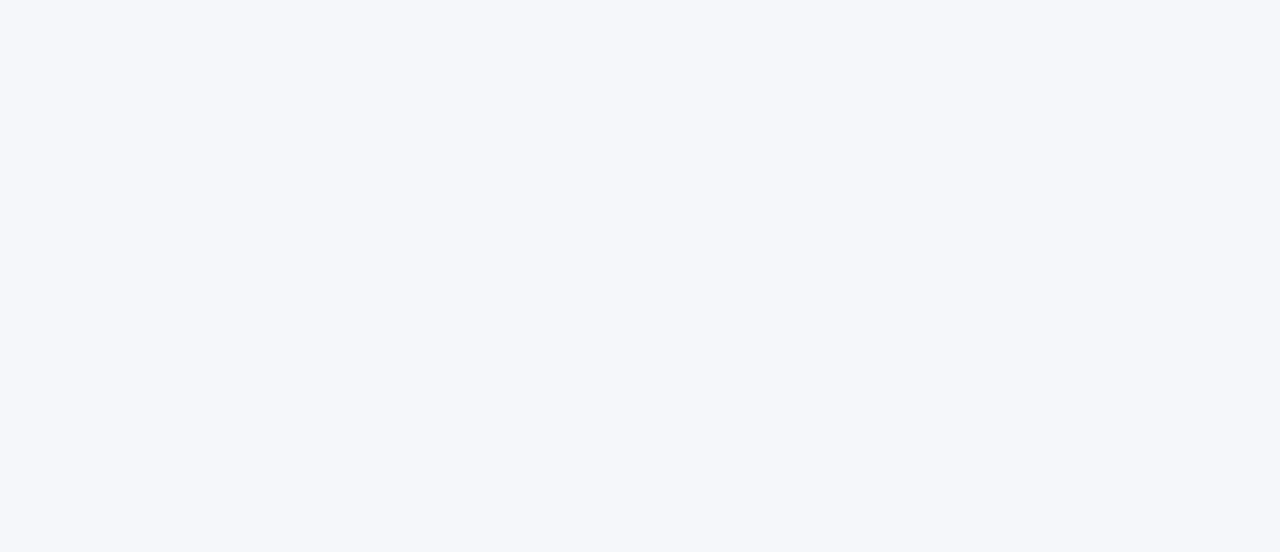
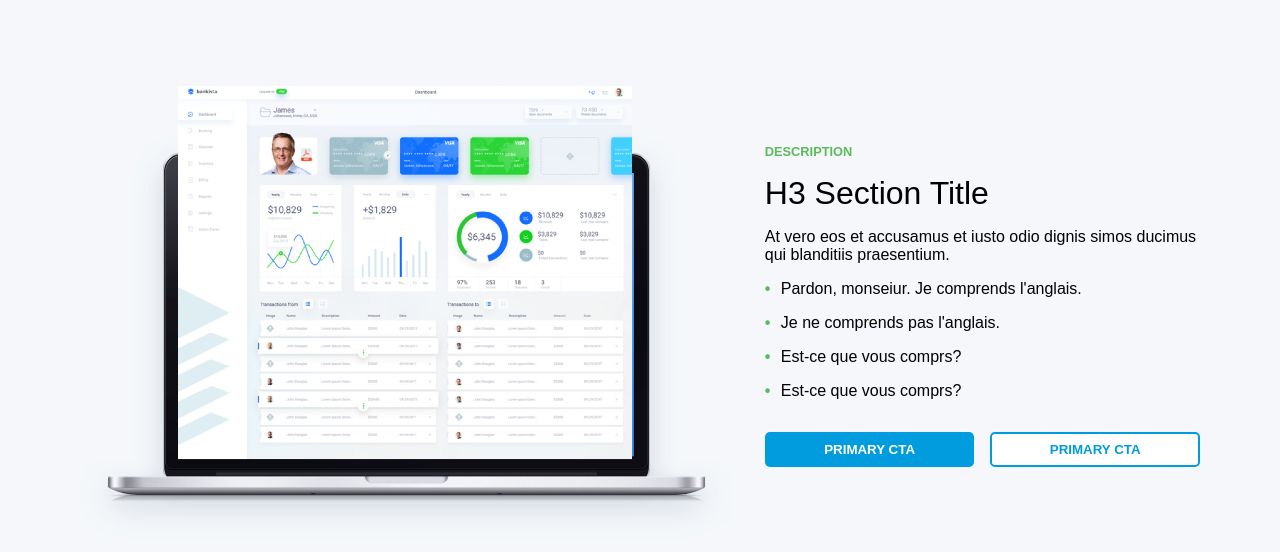
Before and after one commit to corymcdaniel/nd-test, a React (Create React App) app: page / in a window 1280 px wide. Shown: the part 1610-2162 px from the top of the page. Before the commit the page ends 1536 px from the top, so only its background shows below. Built offline with nearby package versions, Linux system fonts and the light colour scheme.

Commit message:
Refactor buttons and add the bottom cta section

```diff
--- a/src/App.js
+++ b/src/App.js
@@ -2,6 +2,7 @@ import React from 'react';
 import './App.scss';
 import RateListing from './components/cards/RateListing';
 import LiveNation from './components/sections/LiveNation';
+import CtaWithImage from './components/sections/CtaWithImage';
 
 function App() {
   return (
@@ -18,6 +19,10 @@ function App() {
       <section className={'live-nation'}>
         <LiveNation />
       </section>
+
+      <section className={'cta'}>
+        <CtaWithImage />
+      </section>
     </div>
   );
 }
--- a/src/App.scss
+++ b/src/App.scss
@@ -1,19 +1,16 @@
-.App {
-
-}
+@import "./styles/variables";
 
 /*TODO: Come back to this*/
 .hero {
   img {
-    width: 100vw;
+    max-width: 100vw;
   }
 }
 
 section {
-  width: 100%;
   max-width: 70rem;
   padding: 0 1.5rem;
-  margin: 3rem auto;
+  margin: 5rem auto;
 }
 
 .mortgage-rates {
@@ -27,3 +24,8 @@ section {
   padding: 0;
   margin: 0 auto;
 }
+
+@media (min-width: $medium) {
+  section {
+  }
+}
--- /dev/null
+++ b/src/components/buttons/Button.js
@@ -0,0 +1,24 @@
+import React from 'react';
+import PropTypes from 'prop-types';
+import './Button.scss';
+
+export const BUTTON_TYPES = {
+  PRIMARY: 'primary-btn',
+  SECONDARY: 'secondary-btn',
+};
+
+const Button = ({ onClick, text, type = BUTTON_TYPES.PRIMARY }) => {
+  return (
+    <button className={`button ${type}`} onClick={onClick}>
+      {text}
+    </button>
+  );
+};
+
+Button.propTypes = {
+  onClick: PropTypes.func.isRequired,
+  text: PropTypes.string.isRequired,
+  type: PropTypes.oneOf([BUTTON_TYPES.PRIMARY, BUTTON_TYPES.SECONDARY]),
+};
+
+export default Button;
--- a/src/components/buttons/PrimaryButton.scss
+++ b/src/components/buttons/Button.scss
@@ -1,8 +1,6 @@
 @import '../../styles/variables';
 
-.primary-btn {
-  background-color: $blue;
-  color: white;
+.button {
   font-weight: 600;
   text-transform: uppercase;
   border: 0;
@@ -10,3 +8,14 @@
   padding: .5rem 1.5rem;
   cursor: pointer;
 }
+
+.primary-btn {
+  background-color: $blue;
+  color: white;
+}
+
+.secondary-btn {
+  background-color: white;
+  color: $blue;
+  border: 2px solid $blue;
+}
--- a/src/components/buttons/PrimaryButton.js
+++ /dev/null
@@ -1,18 +0,0 @@
-import React from 'react';
-import PropTypes from 'prop-types';
-import './PrimaryButton.scss';
-
-const PrimaryButton = ({ onClick, text }) => {
-  return (
-    <button className={'primary-btn'} onClick={onClick}>
-      {text}
-    </button>
-  );
-};
-
-PrimaryButton.propTypes = {
-  onClick: PropTypes.func.isRequired,
-  text: PropTypes.string.isRequired,
-};
-
-export default PrimaryButton;
--- a/src/components/cards/RateCard.js
+++ b/src/components/cards/RateCard.js
@@ -1,7 +1,7 @@
 import React from 'react';
 import PropTypes from 'prop-types';
 import './RateCard.scss';
-import PrimaryButton from '../buttons/PrimaryButton';
+import Button from '../buttons/Button';
 
 const RateCard = (props) => {
   const onDetails = () => {};
@@ -15,7 +15,7 @@ const RateCard = (props) => {
         <h4 className={'super'}>{props.type}</h4>
         <h3 className={'length'}>{props.length}</h3>
         <p className={'apr'}>APR: {props.apr}</p>
-        <PrimaryButton onClick={onOpenAccount} text={'Open an account'} />
+        <Button onClick={onOpenAccount} text={'Open an account'} />
       </div>
       <div className={'details'}>
         <span>Details</span>
--- /dev/null
+++ b/src/components/sections/CtaWithImage.js
@@ -0,0 +1,36 @@
+import React from 'react';
+import Button, { BUTTON_TYPES } from '../buttons/Button';
+import './CtaWithImage.scss';
+
+const CtaWithImage = () => {
+  const onPrimaryCta = () => {};
+
+  return (
+    <div className={'cta-container'}>
+      <div className={'cta-image-container'}>
+        <img src={'images/macdemo.png'} alt={'CTA'} />
+      </div>
+      <div className={'cta-content'}>
+        <h4 className={'super'}>Description</h4>
+        <h3>H3 Section Title</h3>
+        <p>
+          At vero eos et accusamus et iusto odio dignis simos ducimus qui blanditiis praesentium.
+        </p>
+
+        <ul>
+          <li>Pardon, monseiur. Je comprends l'anglais.</li>
+          <li>Je ne comprends pas l'anglais.</li>
+          <li>Est-ce que vous comprs?</li>
+          <li>Est-ce que vous comprs?</li>
+        </ul>
+
+        <div className={'btn-container'}>
+          <Button onClick={onPrimaryCta} text={'Primary Cta'} type={BUTTON_TYPES.PRIMARY} />
+          <Button onClick={onPrimaryCta} text={'Primary Cta'} type={BUTTON_TYPES.SECONDARY} />
+        </div>
+      </div>
+    </div>
+  );
+};
+
+export default CtaWithImage;
--- /dev/null
+++ b/src/components/sections/CtaWithImage.scss
@@ -0,0 +1,61 @@
+@import '../../styles/variables';
+
+.cta-container {
+  display: grid;
+  align-items: center;
+  grid-gap: 2rem;
+  font-weight: 300;
+
+  .super {
+    text-transform: uppercase;
+    color: $green;
+    font-size: 0.8rem;
+    font-weight: 700;
+    margin: 0;
+  }
+
+  h3 {
+    font-size: 2rem;
+    font-weight: 400;
+    margin: 1rem 0;
+  }
+
+  ul {
+    margin: 1rem;
+    li {
+      margin: 1rem 0;
+    }
+  }
+
+  ul li::before {
+    content: "\2022";
+    color: $green;
+    font-weight: bold;
+    display: inline-block;
+    width: 1rem;
+    margin-left: -1em;
+  }
+
+  img {
+    max-width: 100%;
+    padding-top: 1rem;
+  }
+
+  .btn-container {
+    display: grid;
+    grid-gap: 1rem;
+    padding-top: 1rem;
+  }
+}
+
+@media all and (min-width: $small) {
+  .cta-container {
+    grid-template-columns: 1.5fr 1fr;
+  }
+
+  .btn-container {
+    grid-template-columns: 1fr 1fr;
+
+  }
+;
+}
--- a/src/components/sections/LiveNation.js
+++ b/src/components/sections/LiveNation.js
@@ -1,5 +1,5 @@
 import React from 'react';
-import PrimaryButton from '../buttons/PrimaryButton';
+import Button from '../buttons/Button';
 import './LiveNation.scss';
 
 //TODO: Grey banner behind image
@@ -18,7 +18,7 @@ const LiveNation = () => {
           <br />
           Our partnership with LiveNation means you're a VIP.
         </p>
-        <PrimaryButton onClick={onOpenAccount} text={'Open an account'} />
+        <Button onClick={onOpenAccount} text={'Open an account'} />
       </div>
       <img src={'images/livenation-bg.png'} alt={'LiveNation'} className={'ln-bg'} />
     </div>
--- a/src/styles/variables.scss
+++ b/src/styles/variables.scss
@@ -1,7 +1,7 @@
 /*
 ======= BREAKPOINTS ======
 */
-
+$x-small: 500px;
 $small: 768px;
 $medium: 1024px;
 $large: 1200px;
```
Also changed, not shown: src/components/cards/RateListing.js (+1 -6 lines).
